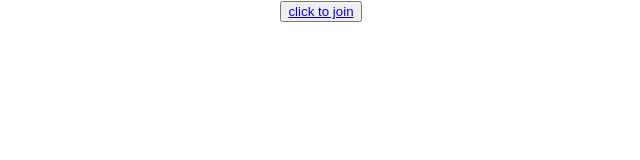
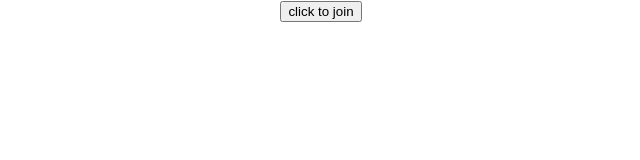
Before and after one commit to humonnom/react-practice-form, a React (Vite) app: page / in a window 1280 px wide. Shown: the top 160 px of the page, without its empty margins (319-959 px from the left). Built offline with nearby package versions, Linux system fonts and the light colour scheme.

Commit message:
Add LinkButton component to solve invalid html problem #14

```diff
--- a/src/App.tsx
+++ b/src/App.tsx
@@ -1,12 +1,10 @@
 import "./App.css";
-import { Link } from "react-router-dom";
+import LinkButton from "./components/LinkButton";
 
 function App() {
   return (
     <div className="App">
-      <button type="button">
-        <Link to="/join">click to join</Link>
-      </button>
+      <LinkButton to="/">click to join</LinkButton>
     </div>
   );
 }
--- /dev/null
+++ b/src/components/LinkButton.tsx
@@ -0,0 +1,13 @@
+import { useNavigate } from "react-router-dom";
+
+export default function LinkButton({ to, children }: any) {
+  const navigate = useNavigate();
+  const handleClick = () => {
+    navigate(to);
+  };
+  return (
+    <button type="button" onClick={handleClick}>
+      {children}
+    </button>
+  );
+}
```
